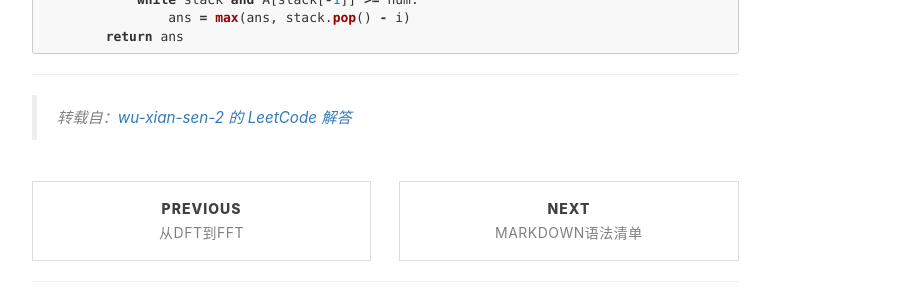
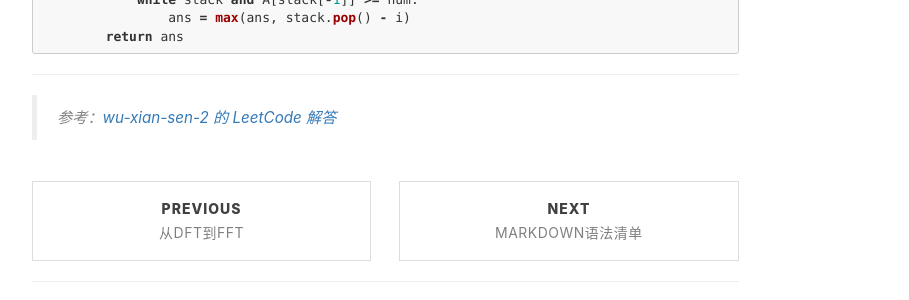
Before and after one commit to gonearewe/gonearewe.github.io, a Jekyll site: the page built from _posts/2020-10-06-单调栈.md, in a window 1280 px wide and 900 px high, scrolled down 4043 px. Shown: the part 152-452 px from the top of the window, without its empty margins (233-1142 px from the left). Built offline with Jekyll 4.4.1, drawn with Linux system fonts in a browser that asks for light colours; nearby versions of some CDN libraries; comment, search, counter and statistics services are not loaded.

Commit message:
小更新

```diff
--- a/_posts/2020-10-06-单调栈.md
+++ b/_posts/2020-10-06-单调栈.md
@@ -200,4 +200,4 @@ class Solution:
 
 
 ---
-> 转载自：[wu-xian-sen-2 的 LeetCode 解答](https://leetcode-cn.com/problems/next-greater-element-i/solution/dan-diao-zhan-zong-jie-by-wu-xian-sen-2/)
+> 参考：[wu-xian-sen-2 的 LeetCode 解答](https://leetcode-cn.com/problems/next-greater-element-i/solution/dan-diao-zhan-zong-jie-by-wu-xian-sen-2/)
```
